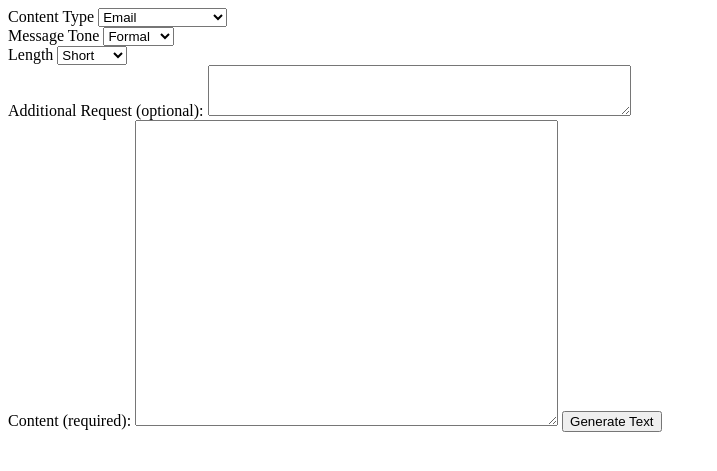
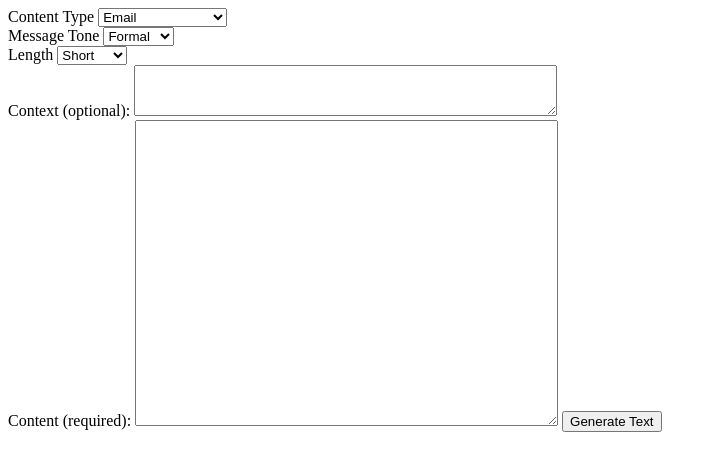
Before and after one commit to amineahres/wraiter, a Flask app: page / in a window 1280 px wide. Shown: the top 471 px of the page, without its empty margins (0-717 px from the left). Run offline with Flask 3, Linux system fonts and the light colour scheme.

Commit message:
Update index.html

```diff
--- a/templates/index.html
+++ b/templates/index.html
@@ -31,8 +31,8 @@
         </select>
         <br>
 
-        <label for="additional_request">Additional Request (optional):</label>
-        <textarea name="additional_request" id="additional_request" rows="3" cols="50" placeholder="placeholder"> </textarea>
+        <label for="context">Context (optional):</label>
+        <textarea name="context" id="context" rows="3" cols="50" placeholder="placeholder"> </textarea>
         <br>
 
         <label for="content"> Content (required):</label>
@@ -42,7 +42,7 @@
     </form>
 
     {% if chatgpt_response %}
-        <p>ChatGPT's Response: {{ chatgpt_response }}</p>
+        <p>{{ chatgpt_response }}</p>
     {% endif %}
 </body>
 </html>
```
